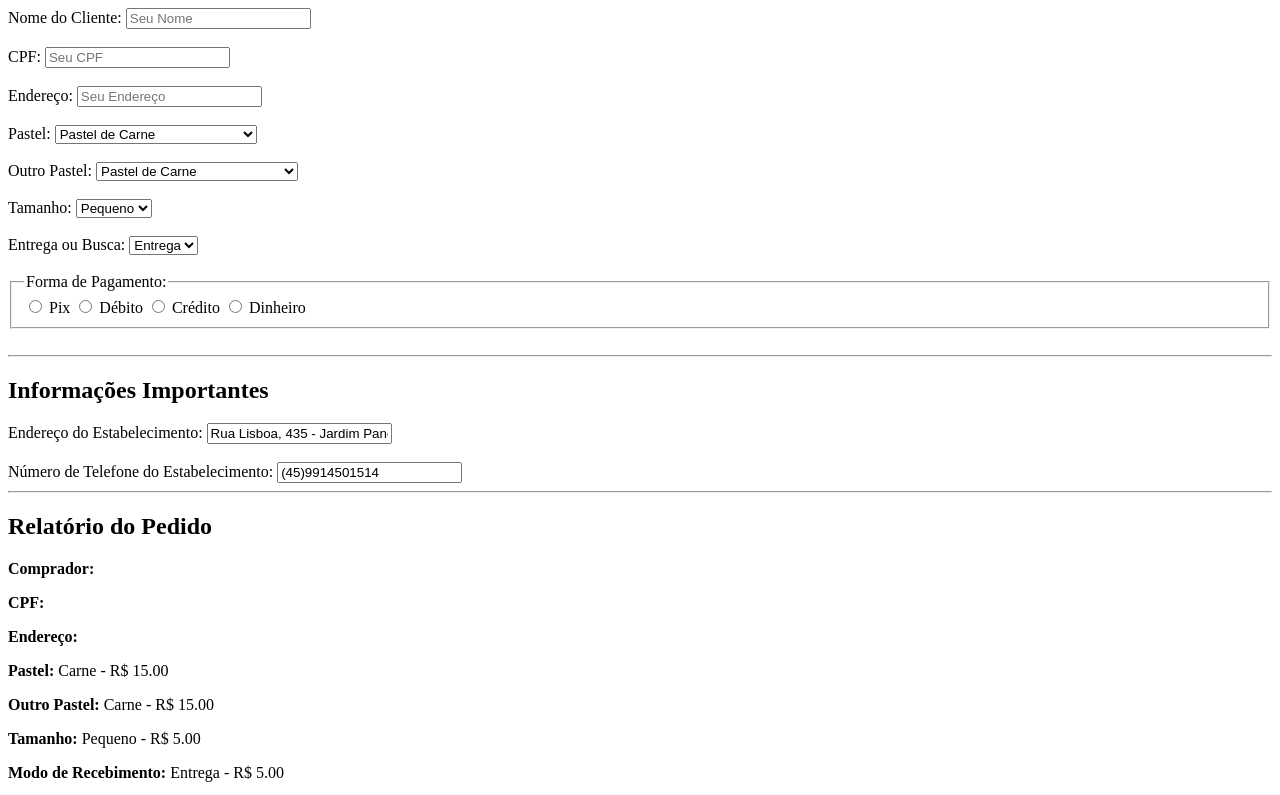
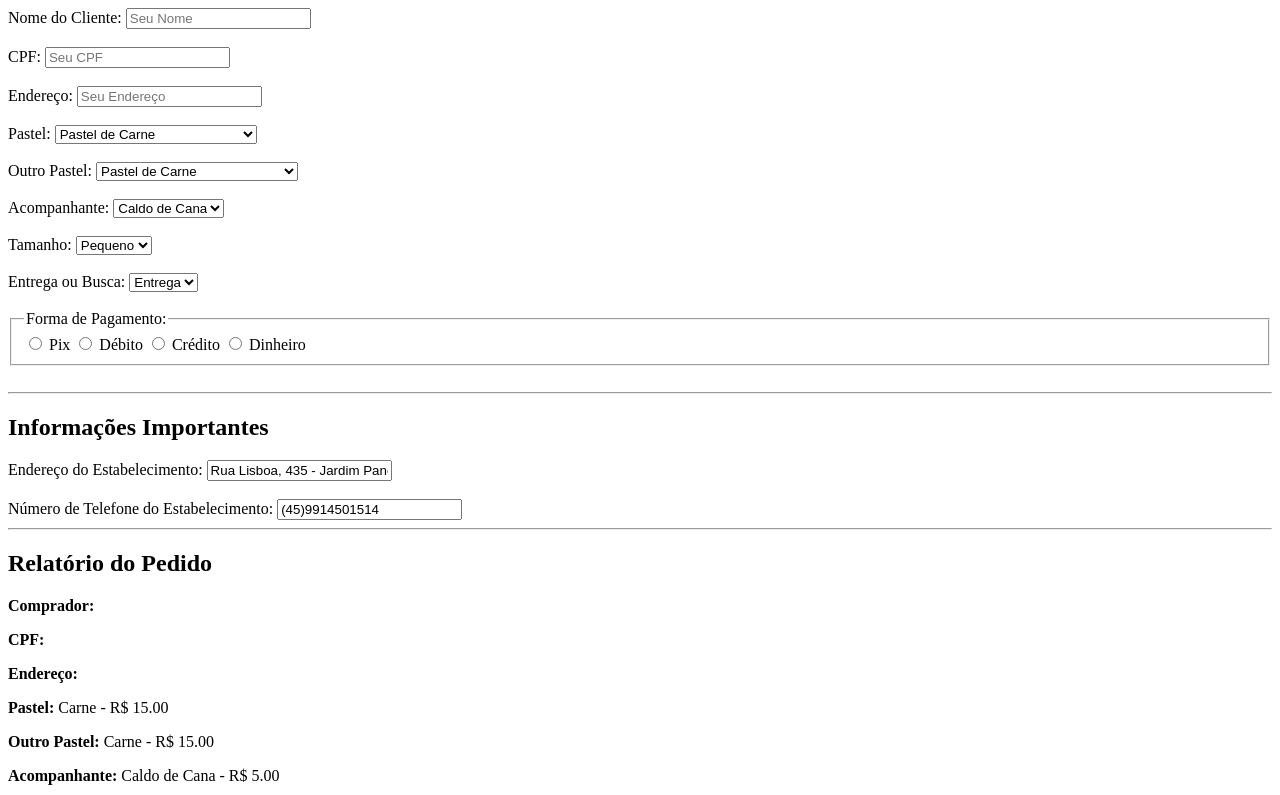
Before and after one commit to RyanXisde/pastelaria_trabalho, a plain HTML site: page index.html in a window 1280 px wide. Both pictures are taken after a click on the button "Gerar relatório do Pedido". Shown: the top 795 px of the page. Drawn offline with Linux system fonts and the light colour scheme.

Commit message:
Add files via upload

```diff
--- a/index.html
+++ b/index.html
@@ -45,6 +45,11 @@
 
         <label for="cardapioww">Outro Pastel: </label>
             <select id="cardapioww" name="cardapioww"></select>
+        <br>
+        <br>
+
+        <label for="acompanhantee">Acompanhante: </label>
+            <select id="acompanhantee" name="acompanhantee"></select>
         <br>
         <br>
 
--- a/script.js
+++ b/script.js
@@ -53,6 +53,16 @@ function preencher(){
          selectCardapioww.appendChild(option);
     }
 
+    const selectAcompanhante = document.getElementById("acompanhantee");
+     for (let i = 0; i < acompanhante_loja.length; i++) {
+         const item = acompanhante_loja[i];
+         const option = document.createElement("option");
+         option.value = item.id;
+         option.textContent = item.acompanhante;
+         selectAcompanhante.appendChild(option);
+    }
+
+
     const selectTamanho = document.getElementById("tamanho");
      for (let i = 0; i < tamanho_loja.length; i++) {
          const item = tamanho_loja[i];
@@ -91,12 +101,14 @@ function gerarRelatorio() {
       const cardapioId_2 = document.getElementById("cardapioww").value;
       const tamanhoId = document.getElementById("tamanho").value;
       const entregaId = document.getElementById("entrega").value;
+      const acompanhanteId = document.getElementById("acompanhantee").value;
 
       var cardapioo = procurarPorId(cardapio_loja, cardapioId);
       var tamanhoo = procurarPorId(tamanho_loja, tamanhoId);
       var entregaa = procurarPorId(entrega_loja, entregaId);
       var cardapioww = procurarPorId(cardapio_loja_2, cardapioId_2);
-      const total = cardapioo.preco + tamanhoo.preco + entregaa.preco + cardapioww.preco;
+      var acompanhantee = procurarPorId(acompanhante_loja, acompanhanteId);
+      const total = cardapioo.preco + tamanhoo.preco + entregaa.preco + cardapioww.preco + acompanhantee.preco;
 
       const relatorioHTML =`
          <h2>Relatório do Pedido</h2>
@@ -105,6 +117,7 @@ function gerarRelatorio() {
          <p><strong>Endereço: </strong> ${enderecoId} </p>
          <p><strong>Pastel: </strong> ${cardapioId} -  R$ ${cardapioo.preco.toFixed(2)}  </p>
          <p><strong> Outro Pastel: </strong> ${cardapioId_2} -  R$ ${cardapioww.preco.toFixed(2)}  </p>
+         <p><strong> Acompanhante: </strong> ${acompanhanteId} -  R$ ${acompanhantee.preco.toFixed(2)}  </p>
          <p><strong>Tamanho: </strong> ${tamanhoId} - R$ ${tamanhoo.preco.toFixed(2)} </p>
          <p><strong>Modo de Recebimento: </strong> ${entregaId} - R$ ${entregaa.preco.toFixed(2)} </p>
          <p><strong>Preço Total: </strong> - R$ ${total.toFixed(2)} </p>
```
